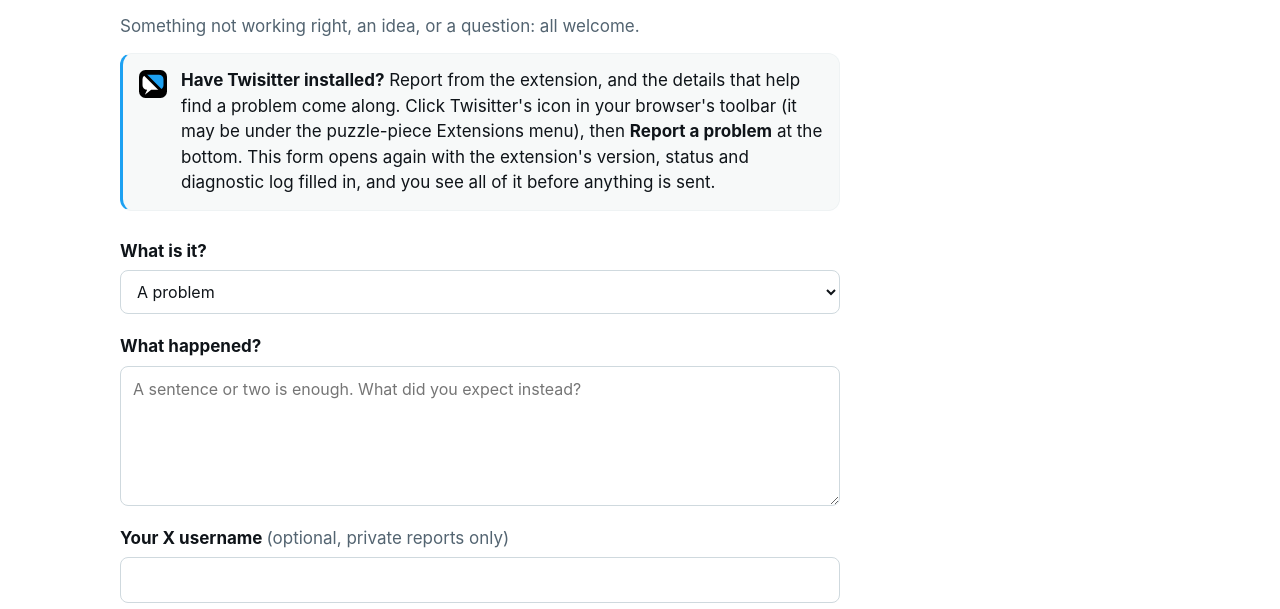
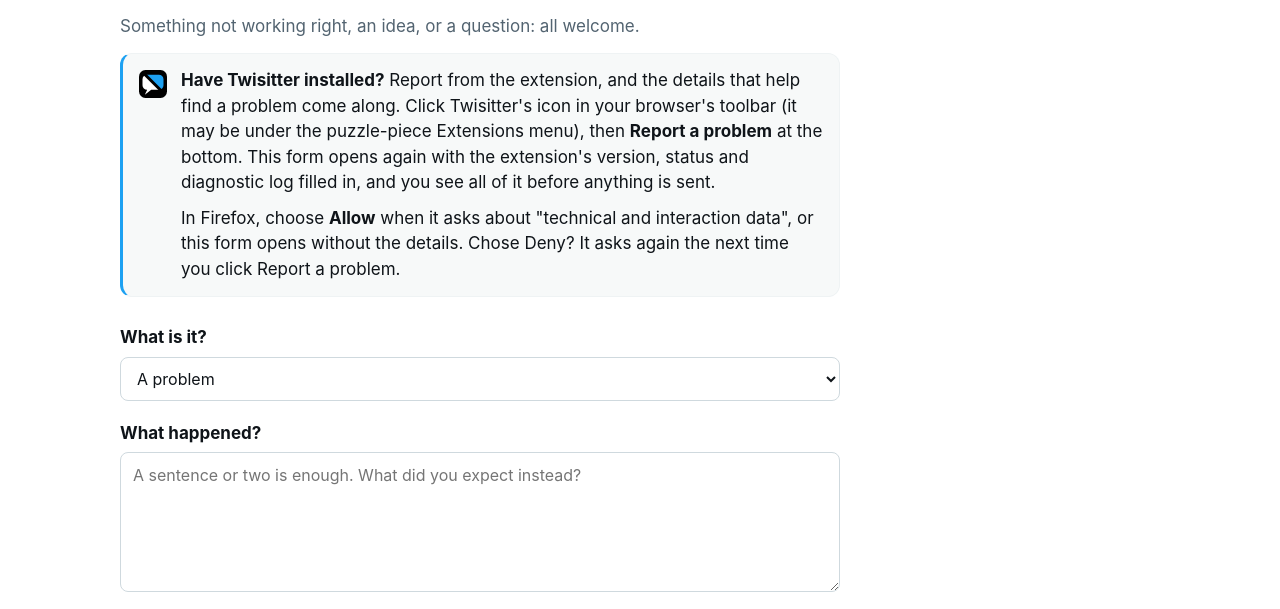
Before and after one commit to Twisitter/twisitter-site, an Astro site: page /feedback in a window 1280 px wide. Shown: the part 172-781 px from the top of the page. Built offline with nearby package versions, Linux system fonts and the light colour scheme; Astro itself is replaced by a stand-in of ours.

Commit message:
Tell Firefox users on the report form to choose Allow, and say the log's times are UTC

```diff
--- a/src/pages/feedback.astro
+++ b/src/pages/feedback.astro
@@ -15,15 +15,22 @@ import Base from '../layouts/Base.astro'
       <h1>Report a problem</h1>
       <p class="fb-lead">Something not working right, an idea, or a question: all welcome.</p>
 
-      <!-- shown to a visit that didn't come from the extension, which brings no details -->
+      <!-- shown when no details came along: a visit that didn't come from the extension, or Deny on Firefox's
+           data question, which the extension's button asks again each time until it gets Allow -->
       <aside id="fb-from-extension" class="fb-hint" hidden>
         <img class="fb-hint-mark" src="/assets/mark.svg" alt="" width="28" height="28" />
+        <div>
           <p>
             <strong>Have Twisitter installed?</strong> Report from the extension, and the details that help find a
             problem come along. Click Twisitter's icon in your browser's toolbar (it may be under the puzzle-piece
             Extensions menu), then <strong>Report a problem</strong> at the bottom. This form opens again with the
             extension's version, status and diagnostic log filled in, and you see all of it before anything is sent.
           </p>
+          <p>
+            In Firefox, choose <strong>Allow</strong> when it asks about "technical and interaction data", or this
+            form opens without the details. Chose Deny? It asks again the next time you click Report a problem.
+          </p>
+        </div>
       </aside>
 
       <form id="fb-form" class="fb-form" novalidate>
@@ -56,6 +63,8 @@ import Base from '../layouts/Base.astro'
           </label>
           <details>
             <summary>See everything included</summary>
+            <!-- the extension's log stamps are UTC (its diaglog.ts), which a reader would take for local time -->
+            <p class="fb-note">Times in the log are in UTC, not your local time.</p>
             <pre id="fb-details-text" class="fb-pre"></pre>
           </details>
           <p class="fb-note">Never included: your X username, your sessions, or what your posts say.</p>
--- a/src/styles/global.css
+++ b/src/styles/global.css
@@ -678,6 +678,9 @@ p {
   margin: 0;
   color: var(--fg);
 }
+.prose .fb-hint p + p {
+  margin-top: 10px;
+}
 .fb-form {
   display: grid;
   gap: 20px;
```
Lines whose indentation alone changed are shown as unchanged.
